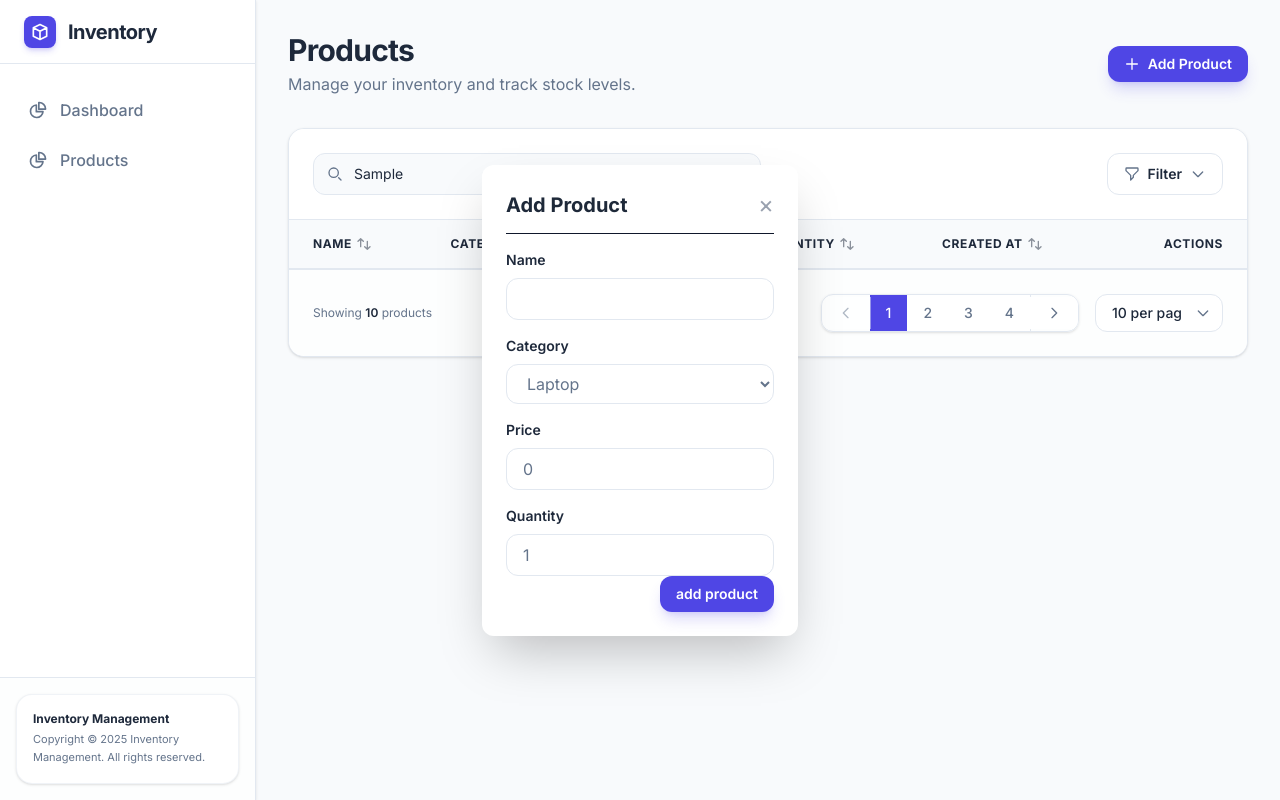
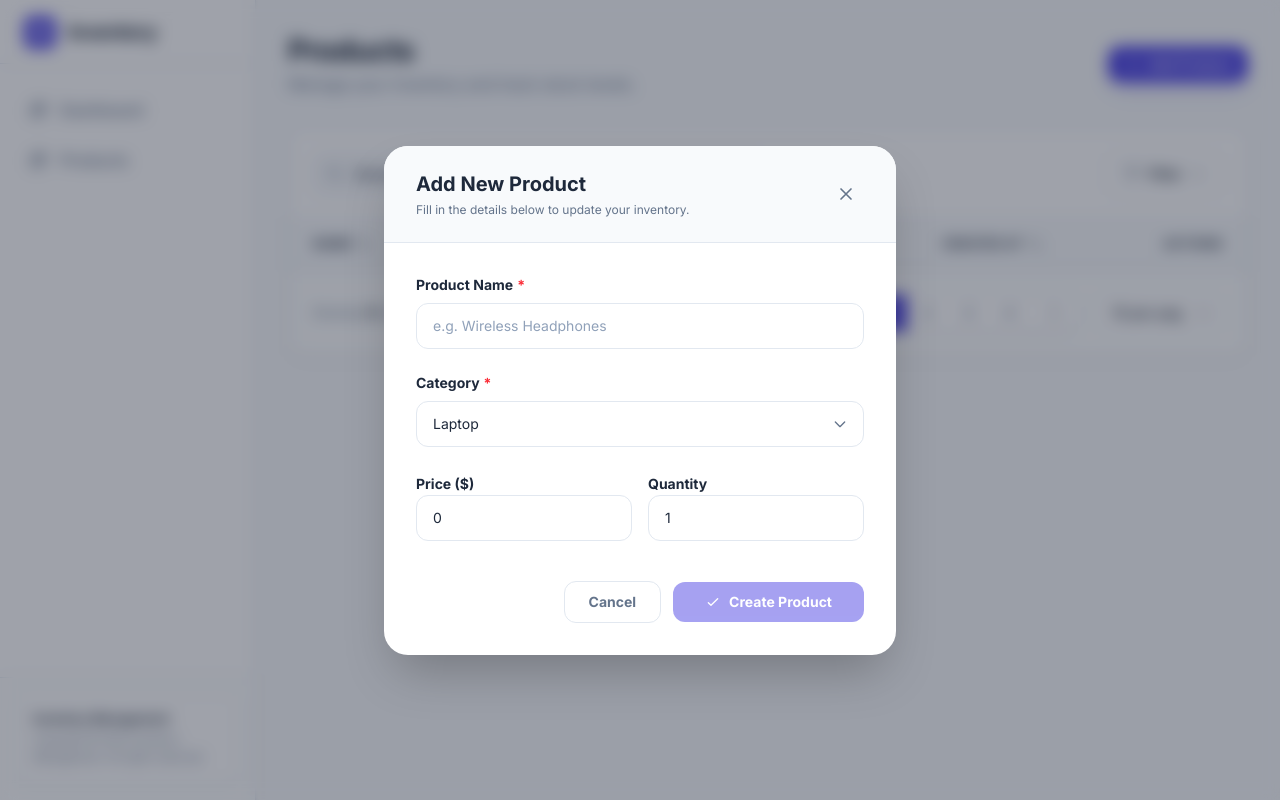
Before and after one commit to akfaqih3/inventory-management, an Angular app: page /dashboard in a window 1280 px wide. Both pictures are taken after typing "Sample" into the empty fields and a click on the button "Add Product". Built offline with nearby package versions, Linux system fonts and the light colour scheme.

Commit message:
enhance product form

```diff
--- a/src/app/features/product/forms/product-form/product-form.html
+++ b/src/app/features/product/forms/product-form/product-form.html
@@ -1,69 +1,123 @@
-<div class="relative bg-white rounded-xl shadow-2xl w-full max-w-md p-6 transform transition-all">
-  <div class="flex justify-between items-center border-b pb-3 mb-4">
-    <h3 class="text-xl font-bold text-gray-800">Add Product</h3>
-    <button (click)="close()"  class="text-gray-400 hover:text-gray-600 text-2xl">&times;</button>
+<div
+  class="relative bg-white rounded-3xl shadow-2xl w-full max-w-lg overflow-hidden transform transition-all animate-in fade-in zoom-in duration-300">
+  <!-- Header -->
+  <div class="px-8 py-6 bg-neutral-secondary-medium border-b border-default flex justify-between items-center">
+    <div>
+      <h3 class="text-xl font-bold text-heading">
+        @if(productEditable()) { Edit Product } @else { Add New Product }
+      </h3>
+      <p class="text-xs text-body mt-1">Fill in the details below to update your inventory.</p>
     </div>
-  <form [formGroup]="productForm" (ngSubmit)="onSubmit()">
-    <div class="flex flex-col gap-4">
-      <div class="flex flex-col gap-2">
-        <label class="text-sm font-semibold text-heading">Name</label>
-        <input type="text" formControlName="name" class="block w-full px-4 py-2 bg-white border border-default text-body rounded-xl focus:ring-2 focus:ring-fg-brand/20 focus:border-fg-brand focus:bg-white transition-all duration-200">
+    <button (click)="close()"
+      class="p-2 rounded-full hover:bg-neutral-tertiary text-body transition-colors cursor-pointer">
+      <svg class="w-5 h-5" fill="none" stroke="currentColor" viewBox="0 0 24 24">
+        <path stroke-linecap="round" stroke-linejoin="round" stroke-width="2" d="M6 18L18 6M6 6l12 12" />
+      </svg>
+    </button>
+  </div>
+
+  <!-- Form -->
+  <form [formGroup]="productForm" (ngSubmit)="onSubmit()" class="p-8">
+    <div class="space-y-6">
+      <!-- Name Field -->
+      <div class="space-y-2">
+        <label class="text-sm font-bold text-heading flex items-center gap-1">
+          Product Name
+          <span class="text-red-500">*</span>
+        </label>
+        <input type="text" formControlName="name"
+          class="block w-full px-4 py-3 bg-white border border-default text-heading text-sm rounded-xl focus:ring-4 focus:ring-fg-brand/10 focus:border-fg-brand transition-all duration-200 placeholder:text-slate-400"
+          placeholder="e.g. Wireless Headphones">
         @if(productName.touched && productName.invalid) {
-          @if(productName.getError('required')) {
-            <span class="text-red-500 text-xs">Name is required</span>
-          }
-          @if(productName.getError('minlength')) {
-            <span class="text-red-500 text-xs">Name must be at least 3 characters</span>
-          }
+        <div class="flex items-center gap-1.5 mt-1 text-red-500">
+          <svg class="w-4 h-4" fill="none" stroke="currentColor" viewBox="0 0 24 24">
+            <path stroke-linecap="round" stroke-linejoin="round" stroke-width="2"
+              d="M12 8v4m0 4h.01M21 12a9 9 0 11-18 0 9 9 0 0118 0z" />
+          </svg>
+          <span class="text-xs font-medium">
+            @if(productName.getError('required')) { Name is required }
+            @else if(productName.getError('minlength')) { Name must be at least 3 characters }
+          </span>
+        </div>
         }
       </div>
-      <div class="flex flex-col gap-2">
-        <label class="text-sm font-semibold text-heading">Category</label>
-        <select formControlName="category" class="block w-full px-4 py-2 bg-white border border-default text-body rounded-xl focus:ring-2 focus:ring-fg-brand/20 focus:border-fg-brand focus:bg-white transition-all duration-200">
+
+      <!-- Category Field -->
+      <div class="space-y-2">
+        <label class="text-sm font-bold text-heading flex items-center gap-1">
+          Category
+          <span class="text-red-500">*</span>
+        </label>
+        <div class="relative">
+          <select formControlName="category"
+            class="appearance-none block w-full px-4 py-3 bg-white border border-default text-heading text-sm rounded-xl focus:ring-4 focus:ring-fg-brand/10 focus:border-fg-brand transition-all duration-200 cursor-pointer">
+            <option value="" disabled>Select a category</option>
             @for(category of categories; track category.id) {
             <option [value]="category.id">{{category.name}}</option>
             }
           </select>
+          <div class="absolute inset-y-0 right-0 flex items-center pr-4 pointer-events-none text-body">
+            <svg class="w-4 h-4" fill="none" stroke="currentColor" viewBox="0 0 24 24">
+              <path stroke-linecap="round" stroke-linejoin="round" stroke-width="2" d="M19 9l-7 7-7-7" />
+            </svg>
+          </div>
+        </div>
         @if(productCategory.touched && productCategory.invalid) {
-          @if(productCategory.getError('required')) {
-            <span class="text-red-500 text-xs">Category is required</span>
-          }
+        <div class="flex items-center gap-1.5 mt-1 text-red-500">
+          <svg class="w-4 h-4" fill="none" stroke="currentColor" viewBox="0 0 24 24">
+            <path stroke-linecap="round" stroke-linejoin="round" stroke-width="2"
+              d="M12 8v4m0 4h.01M21 12a9 9 0 11-18 0 9 9 0 0118 0z" />
+          </svg>
+          <span class="text-xs font-medium">Category is required</span>
+        </div>
         }
       </div>
-      <div class="flex flex-col gap-2">
-        <label class="text-sm font-semibold text-heading">Price</label>
-        <input type="number" formControlName="price" class="block w-full px-4 py-2 bg-white border border-default text-body rounded-xl focus:ring-2 focus:ring-fg-brand/20 focus:border-fg-brand focus:bg-white transition-all duration-200">
+
+      <!-- Price & Quantity Row -->
+      <div class="grid grid-cols-2 gap-4">
+        <div class="space-y-2">
+          <label class="text-sm font-bold text-heading">Price ($)</label>
+          <input type="number" formControlName="price"
+            class="block w-full px-4 py-3 bg-white border border-default text-heading text-sm rounded-xl focus:ring-4 focus:ring-fg-brand/10 focus:border-fg-brand transition-all duration-200"
+            placeholder="0.00">
           @if(productPrice.touched && productPrice.invalid) {
-          @if(productPrice.getError('min')) {
-            <span class="text-red-500 text-xs">Price must be at least 1</span>
-          }
-          @if(productPrice.getError('required')) {
-            <span class="text-red-500 text-xs">Price is required</span>
-          }
+          <div class="flex items-center gap-1.5 mt-1 text-red-500">
+            <span class="text-xs font-medium">
+              @if(productPrice.getError('required')) { Required }
+              @else if(productPrice.getError('min')) { Min $1 }
+            </span>
+          </div>
           }
         </div>
-      <div class="flex flex-col gap-2">
-        <label class="text-sm font-semibold text-heading">Quantity</label>
-        <input type="number" formControlName="quantity" class="block w-full px-4 py-2 bg-white border border-default text-body rounded-xl focus:ring-2 focus:ring-fg-brand/20 focus:border-fg-brand focus:bg-white transition-all duration-200">
-
+        <div class="space-y-2">
+          <label class="text-sm font-bold text-heading">Quantity</label>
+          <input type="number" formControlName="quantity"
+            class="block w-full px-4 py-3 bg-white border border-default text-heading text-sm rounded-xl focus:ring-4 focus:ring-fg-brand/10 focus:border-fg-brand transition-all duration-200"
+            placeholder="0">
           @if(productQuantity.touched && productQuantity.invalid) {
-          @if(productQuantity.getError('min')) {
-            <span class="text-red-500 text-xs">Quantity must a positive number</span>
-          }
-          @if(productQuantity.getError('required')) {
-            <span class="text-red-500 text-xs">Quantity is required</span>
-          }
+          <div class="flex items-center gap-1.5 mt-1 text-red-500">
+            <span class="text-xs font-medium">
+              @if(productQuantity.getError('required')) { Required }
+              @else if(productQuantity.getError('min')) { Min 0 }
+            </span>
+          </div>
           }
         </div>
       </div>
+    </div>
 
-    <div class="flex justify-end gap-4">
-      <button type="submit" class="px-4 py-2 cursor-pointer text-sm font-semibold text-white bg-fg-brand rounded-xl hover:bg-fg-brand-hover shadow-lg shadow-fg-brand/20 transition-all duration-200">
-        @if(productEditable()) {
-          save
-        }@else{
-          add product
-        }
+    <!-- Footer Actions -->
+    <div class="mt-10 flex items-center justify-end gap-3">
+      <button type="button" (click)="close()"
+        class="px-6 py-2.5 text-sm font-bold text-body bg-white border border-default rounded-xl hover:bg-neutral-secondary-medium transition-all duration-200 cursor-pointer">
+        Cancel
+      </button>
+      <button type="submit" [disabled]="productForm.invalid"
+        class="px-8 py-2.5 text-sm font-bold text-white bg-fg-brand rounded-xl hover:bg-fg-brand-hover shadow-lg shadow-fg-brand/20 transition-all duration-200 disabled:opacity-50 disabled:shadow-none cursor-pointer flex items-center gap-2">
+        <svg class="w-4 h-4" fill="none" stroke="currentColor" viewBox="0 0 24 24">
+          <path stroke-linecap="round" stroke-linejoin="round" stroke-width="2" d="M5 13l4 4L19 7" />
+        </svg>
+        @if(productEditable()) { Save Changes } @else { Create Product }
       </button>
     </div>
   </form>
--- a/src/app/features/product/pages/product-list-page/product-list-page.html
+++ b/src/app/features/product/pages/product-list-page/product-list-page.html
@@ -17,18 +17,13 @@
     </div>
   </header>
   <div class="bg-white rounded-2xl shadow-sm border border-default overflow-hidden">
-    <app-product-table
-      (productEditable)="editProduct($event)"
-    ></app-product-table>
+    <app-product-table (productEditable)="editProduct($event)"></app-product-table>
   </div>
   @if (isFormOpen()) {
-    <div class="fixed inset-0 z-50 flex items-center justify-center p-4">
-      <div class="absolute inset-0 transition-opacity bg-opacity-100"></div>
-      <app-product-form
-        (closeForm)="closeForm()"
-        (newProduct)="productEditable()?save($event):addProduct($event)"
-        [productEditable]="productEditable()"
-      ></app-product-form>
-    </div>
+  <div class="fixed inset-0 z-50 flex items-center justify-center p-4">
+    <div class="absolute inset-0 bg-slate-900/40 backdrop-blur-sm transition-opacity"></div>
+    <app-product-form (closeForm)="closeForm()" (newProduct)="productEditable()?save($event):addProduct($event)"
+      [productEditable]="productEditable()"></app-product-form>
+  </div>
   }
 </div>
```
Lines whose indentation alone changed are shown as unchanged.
